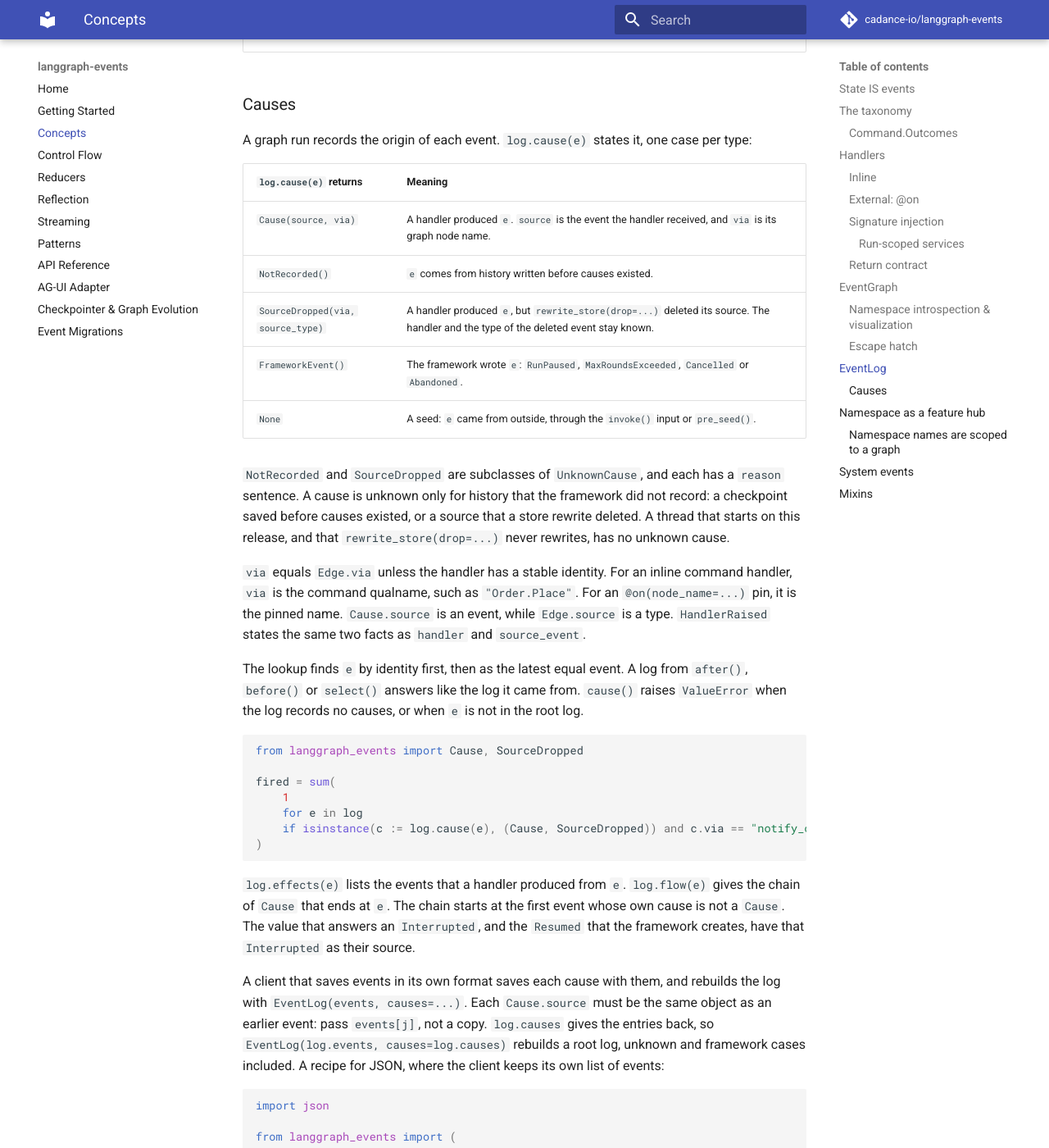
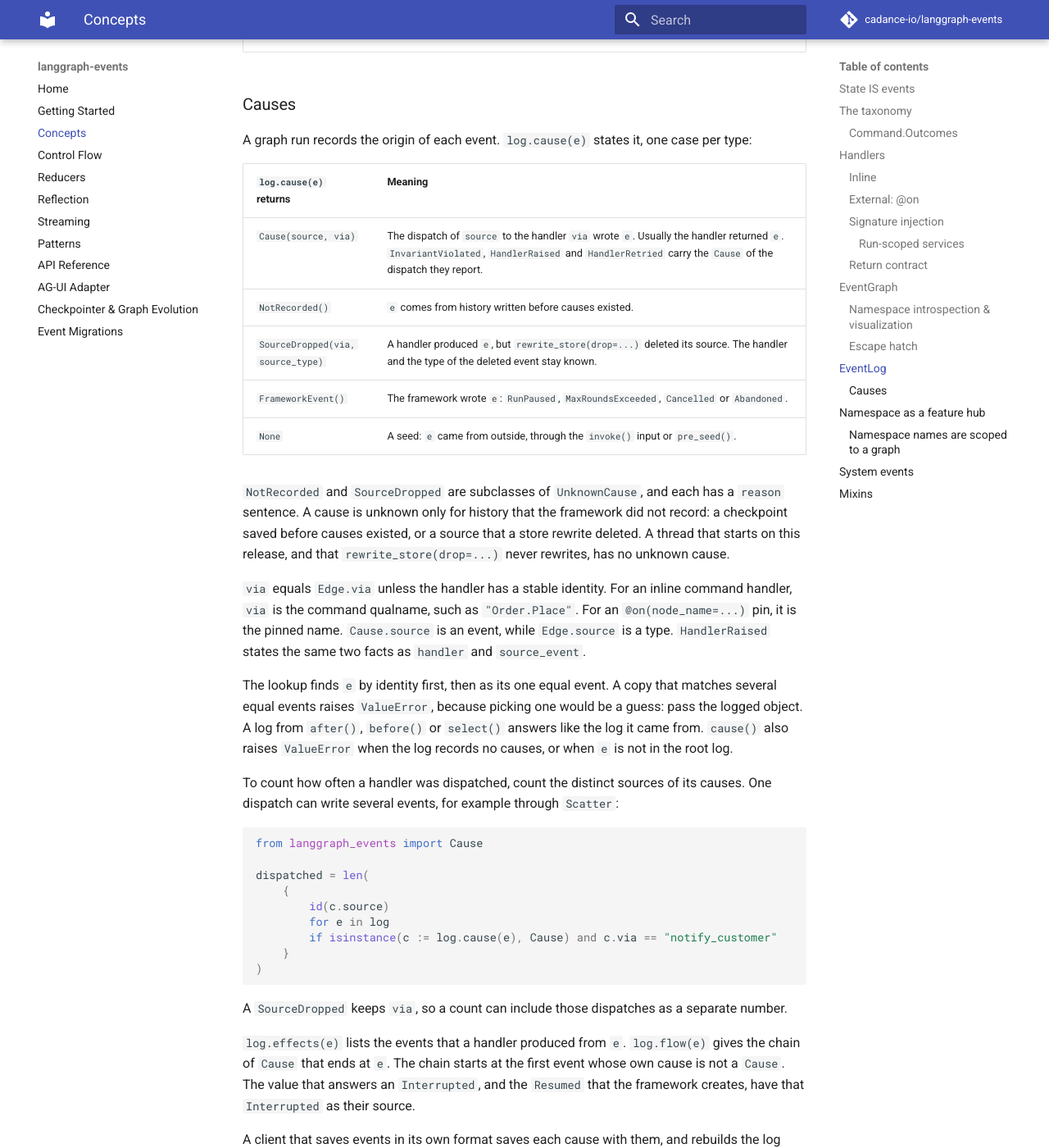
Before and after one commit to cadance-io/langgraph-events, an MkDocs documentation site: the page built from docs/concepts.md, in a window 1280 px wide and 1400 px high, scrolled down 7556 px. Shown: the whole window at 82% size. Built offline with MkDocs 1.6.1 and Material for MkDocs 9.7.7, drawn with Linux system fonts in a browser that asks for light colours; comment, search, counter and statistics services are not loaded; some of the changed text lies outside the part shown.

Commit message:
fix: never guess a seed or a lookup on an old checkpoint
The graph input now writes a None cause for each seed, so the seed node
no longer guesses how many events the input added. On a checkpoint
saved before causes existed, a pre_seed or a MaxRoundsExceeded no longer
turns an old event into a seed. A copy that matches several equal
events now raises instead of picking the latest one. Cause now states
that it names the dispatch that wrote an event, and the docs count
dispatches by distinct source. CauseValue is exported.

Co-Authored-By: Claude Opus 5.5 <noreply@anthropic.com>

````diff
--- a/docs/concepts.md
+++ b/docs/concepts.md
@@ -253,7 +253,7 @@ A graph run records the origin of each event. `log.cause(e)` states it, one case
 
 | `log.cause(e)` returns | Meaning |
 |---|---|
-| `Cause(source, via)` | A handler produced `e`. `source` is the event the handler received, and `via` is its graph node name. |
+| `Cause(source, via)` | The dispatch of `source` to the handler `via` wrote `e`. Usually the handler returned `e`. `InvariantViolated`, `HandlerRaised` and `HandlerRetried` carry the `Cause` of the dispatch they report. |
 | `NotRecorded()` | `e` comes from history written before causes existed. |
 | `SourceDropped(via, source_type)` | A handler produced `e`, but `rewrite_store(drop=...)` deleted its source. The handler and the type of the deleted event stay known. |
 | `FrameworkEvent()` | The framework wrote `e`: `RunPaused`, `MaxRoundsExceeded`, `Cancelled` or `Abandoned`. |
@@ -269,19 +269,27 @@ this release, and that `rewrite_store(drop=...)` never rewrites, has no unknown
 the pinned name. `Cause.source` is an event, while `Edge.source` is a type. `HandlerRaised`
 states the same two facts as `handler` and `source_event`.
 
-The lookup finds `e` by identity first, then as the latest equal event. A log from `after()`,
-`before()` or `select()` answers like the log it came from. `cause()` raises `ValueError` when
-the log records no causes, or when `e` is not in the root log.
+The lookup finds `e` by identity first, then as its one equal event. A copy that matches several
+equal events raises `ValueError`, because picking one would be a guess: pass the logged object.
+A log from `after()`, `before()` or `select()` answers like the log it came from. `cause()`
+also raises `ValueError` when the log records no causes, or when `e` is not in the root log.
+
+To count how often a handler was dispatched, count the distinct sources of its causes. One
+dispatch can write several events, for example through `Scatter`:
 
 ```python
-from langgraph_events import Cause, SourceDropped
+from langgraph_events import Cause
 
-fired = sum(
-    1
-    for e in log
-    if isinstance(c := log.cause(e), (Cause, SourceDropped)) and c.via == "notify_customer"
+dispatched = len(
+    {
+        id(c.source)
+        for e in log
+        if isinstance(c := log.cause(e), Cause) and c.via == "notify_customer"
+    }
 )
 ```
+
+A `SourceDropped` keeps `via`, so a count can include those dispatches as a separate number.
 
 `log.effects(e)` lists the events that a handler produced from `e`. `log.flow(e)` gives the
 chain of `Cause` that ends at `e`. The chain starts at the first event whose own cause is not a
@@ -339,8 +347,11 @@ def load_log(events: list, saved: str) -> EventLog:
     return EventLog(events, causes=[cause(e) for e in json.loads(saved)])
 ```
 
-A direct `graph.compiled.update_state()` that writes `events` must write one `causes` entry per
-event too. Otherwise every older cause shifts by one position, and no check can detect it.
+A save written before causes existed has no entries. Load each of its events as `NotRecorded()`,
+never as `None`: `None` would claim that the event is a seed.
+
+A direct `graph.compiled.update_state()` or `graph.compiled.invoke()` that writes `events` must
+write one `causes` entry per event too. Otherwise every older cause shifts by one position, and no check can detect it.
 `pre_seed()` writes the causes for you.
 
 ## `Namespace` as a feature hub
--- a/src/langgraph_events/__init__.py
+++ b/src/langgraph_events/__init__.py
@@ -36,6 +36,7 @@ from langgraph_events._event import (
 )
 from langgraph_events._event_log import (
     Cause,
+    CauseValue,
     EventLog,
     FrameworkEvent,
     NotRecorded,
@@ -111,6 +112,7 @@ __all__ = [
     "BaseReducer",
     "Cancelled",
     "Cause",
+    "CauseValue",
     "Command",
     "CommandChainWarning",
     "CommandPrivacyError",
````
Also changed, not shown: CHANGELOG.md (+8 -4 lines), docs/superpowers/specs/2026-10-02-event-causes-design.md (+3 -3 lines), 6 other files.
